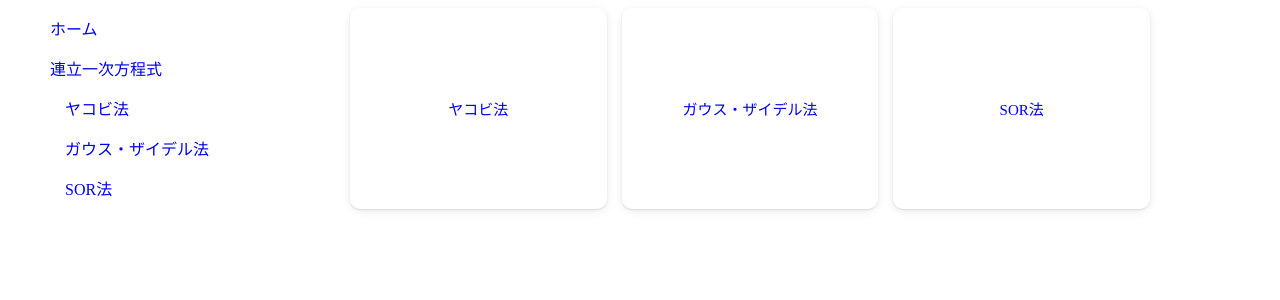
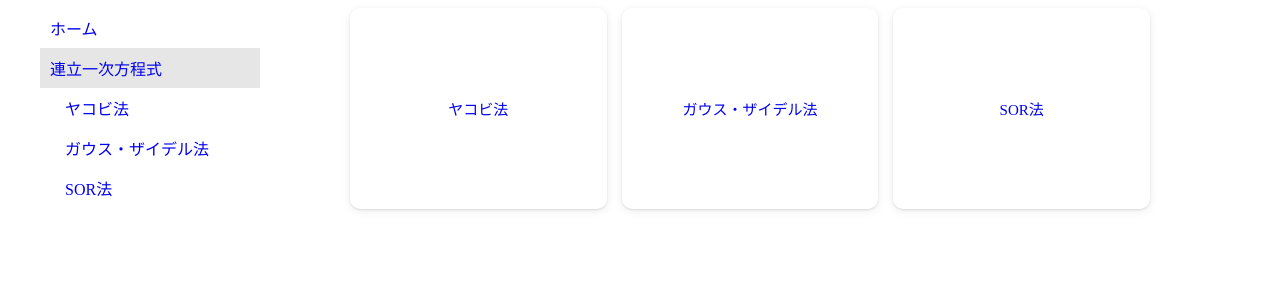
Before and after one commit to tarao1006/numerical-calculation, a React app: page /linear_equation in a window 1280 px wide. Shown: the top 300 px of the page. Built offline with nearby package versions, Linux system fonts and the light colour scheme.

Commit message:
Improve sidenav

```diff
--- a/frontend/src/components/sidenav.jsx
+++ b/frontend/src/components/sidenav.jsx
@@ -1,6 +1,6 @@
 import React from 'react'
 import styled, { css } from 'styled-components'
-import { useRouteMatch } from "react-router-dom";
+import { useRouteMatch, useLocation } from "react-router-dom";
 import Link from './linkcomposition'
 
 const SideNav = () => {
@@ -17,30 +17,20 @@ const SideNav = () => {
 
   return (
     <>
-      <SideNavItem>
-        <Link to="/">
+      <SideNavItem to="/">
           ホーム
-        </Link>
       </SideNavItem>
-      <SideNavItem>
-        <Link to={`${url}`}>
+      <SideNavItem to={`${url}`}>
           連立一次方程式
-        </Link>
       </SideNavItem>
-      <SideNavItem sub>
-        <Link to={`${url}/jacobi_method`}>
+      <SideNavItem sub to={`${url}/jacobi_method`}>
           ヤコビ法
-        </Link>
       </SideNavItem>
-      <SideNavItem sub>
-        <Link to={`${url}/gauss_seidel_method`}>
+      <SideNavItem sub to={`${url}/gauss_seidel_method`}>
           ガウス・ザイデル法
-        </Link>
       </SideNavItem>
-      <SideNavItem sub>
-        <Link to={`${url}/sor_method`}>
+      <SideNavItem sub to={`${url}/sor_method`}>
           SOR法
-        </Link>
       </SideNavItem>
     </>
   )
@@ -66,11 +56,24 @@ const Item = styled.div`
   `}
 `
 
-const SideNavItem = ({ children, sub }) => {
+const SideNavItem = ({ children, to, sub }) => {
+  const currentPath = useLocation().pathname
 
   return (
-    <Item sub={ sub }>
-      { children }
+    <Item sub={ sub } current={ to === currentPath } >
+      <Link to={ to }>
+        <Name>
+          { children }
+        </Name>
+      </Link>
     </Item>
   )
 }
+
+const Name = styled.span`
+  margin: 0 auto;
+  width: 100%;
+  display: block;
+
+  cursor: "pointer";
+`
```
